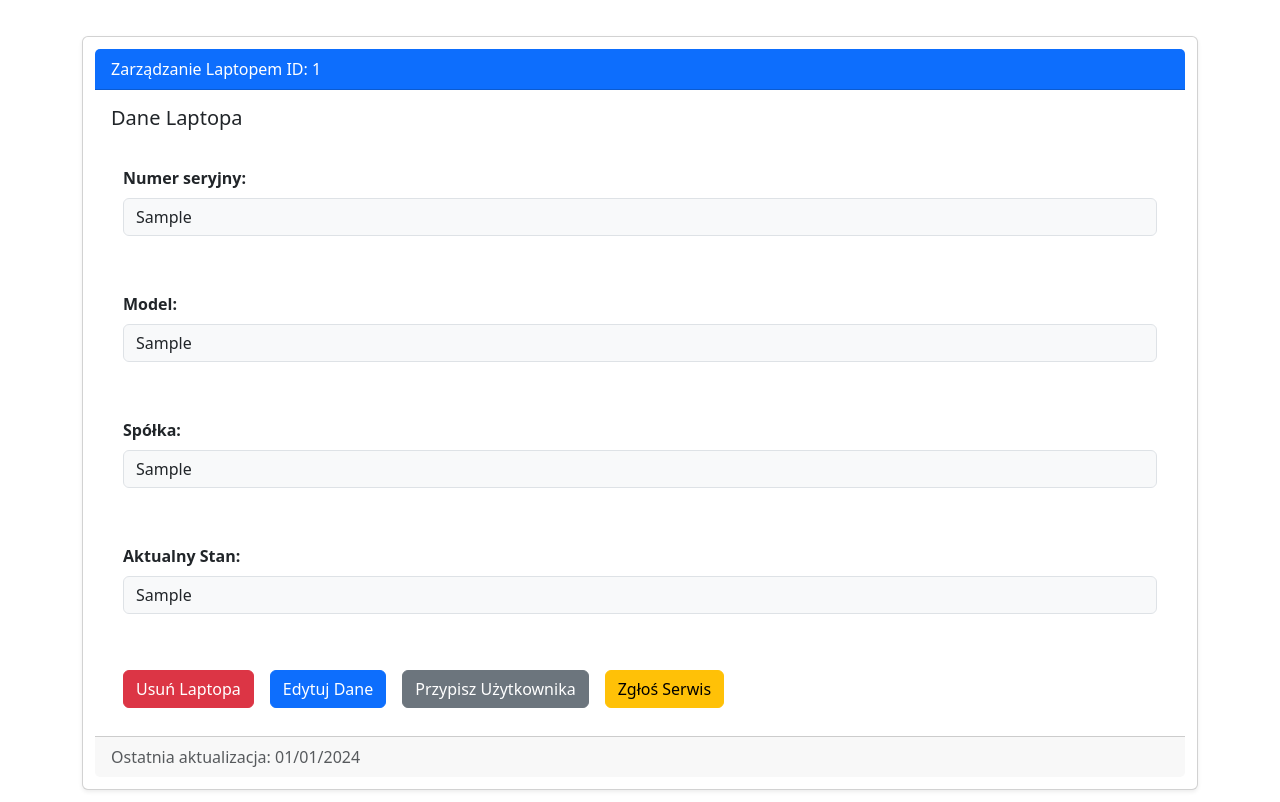
After one commit to SZKYTU/AutoRaport, a Flask app: template templates/laptop_panel.html in a window 1280 px wide. The commit adds this page. Run offline with Flask 3, Linux system fonts and the light colour scheme; the template is opened without the code that fills it: most values are stand-ins (such as "Sample title", 1, 10 or a date in 2020); some libraries are stand-ins or nearby versions.

Commit message:
add laptop panel view and error handling (buttons to link)

```diff
--- a/__init__.py
+++ b/__init__.py
@@ -37,12 +37,6 @@ def start():
 def laptop_list():
     return render_template('laptop_list_form.html')
 
-
-@app.route('/laptop/panel/<int:laptop_id>')
-def laptop_panel(laptop_id):
-    return f'{laptop_id}'
-
-
 @app.route('/laptop')
 def laptops():
     return render_template('laptops.html')
@@ -61,6 +55,25 @@ def protosols_list():
 @app.route('/protocol/view/<int:protocol_id>', methods=['GET'])
 def get_protocol_view(protocol_id):
     return render_template('protocol_form.html', protocol_id=protocol_id)
+
+
+@app.route('/laptop/panel/<int:laptop_id>', methods=['GET'])
+def laptop_panel(laptop_id):
+    try:
+        # tuple [0] - serial_number, [1] - model, [2] - company, [3] - status
+        laptop_info = session.query(Laptop.serial_number, Laptop.model, Laptop.company, Laptop.status).filter(
+            Laptop.id == laptop_id).first()
+
+        if laptop_info:
+            return render_template('laptop_panel.html', laptop_id=laptop_id, laptop_info=laptop_info)
+        else:
+            return jsonify({'error': 'Laptop not found'}), 404
+
+    except SQLAlchemyError as e:
+        print(f"Database error occurred: {e}")
+
+    finally:
+        session.close()
 
 
 # API servis
--- /dev/null
+++ b/templates/laptop_panel.html
@@ -0,0 +1,102 @@
+<!DOCTYPE html>
+<html lang="pl">
+  <head>
+    <meta charset="UTF-8" />
+    <meta name="viewport" content="width=device-width, initial-scale=1.0" />
+    <title>Zarządzanie Laptopem</title>
+    <!-- Bootstrap CSS -->
+    <link
+      href="{{ url_for('static', filename='css/laptop_list_form.css') }}"
+      rel="stylesheet"
+    />
+
+    <link
+      href="https://cdn.jsdelivr.net/npm/bootstrap@5.3.2/dist/css/bootstrap.min.css"
+      rel="stylesheet"
+      integrity="sha384-T3c6CoIi6uLrA9TneNEoa7RxnatzjcDSCmG1MXxSR1GAsXEV/Dwwykc2MPK8M2HN"
+      crossorigin="anonymous"
+    />
+    <!-- BS ICON-->
+    <link
+      href="path/to/bootstrap-icons/font/bootstrap-icons.css"
+      rel="stylesheet"
+    />
+    <!-- Bootstrap JS (popper.js is required for some components) -->
+    <script
+      src="https://code.jquery.com/jquery-3.2.1.slim.min.js"
+      integrity="sha384-KJ3o2DKtIkvYIK3UENzmM7KCkRr/rE9/Qpg6aAZGJwFDMVNA/GpGFF93hXpG5KkN"
+      crossorigin="anonymous"
+    ></script>
+    <script
+      src="https://cdn.jsdelivr.net/npm/popper.js@1.12.9/dist/umd/popper.min.js"
+      integrity="sha384-ApNbgh9B+Y1QKtv3Rn7W3mgPxhU9K/ScQsAP7hUibX39j7fakFPskvXusvfa0b4Q"
+      crossorigin="anonymous"
+    ></script>
+    <script
+      src="https://cdn.jsdelivr.net/npm/bootstrap@4.0.0/dist/js/bootstrap.min.js"
+      integrity="sha384-JZR6Spejh4U02d8jOt6vLEHfe/JQGiRRSQQxSfFWpi1MquVdAyjUar5+76PVCmYl"
+      crossorigin="anonymous"
+    ></script>
+  </head>
+  <body>
+    <div class="container mt-4">
+      <div class="card shadow-sm">
+        <div class="card-header bg-primary text-white">
+          Zarządzanie Laptopem ID: {{ laptop_id }}
+        </div>
+        <div class="card-body">
+          <h5 class="card-title mb-4">Dane Laptopa</h5>
+          <div class="mb-3">
+            <label class="form-label"><strong>Numer seryjny:</strong></label>
+            <p class="form-control bg-light">{{ laptop_info[0] }}</p>
+          </div>
+          <div class="mb-3">
+            <label class="form-label"><strong>Model:</strong></label>
+            <p class="form-control bg-light">{{ laptop_info[1] }}</p>
+          </div>
+          <div class="mb-3">
+            <label class="form-label"><strong>Spółka:</strong></label>
+            <p class="form-control bg-light">{{laptop_info[2]}}</p>
+          </div>
+          <div class="mb-3">
+            <label class="form-label"><strong>Aktualny Stan:</strong></label>
+            <p class="form-control bg-light">{{laptop_info[3]}}</p>
+          </div>
+
+          <!-- action -->
+          <div class="d-grid gap-2 d-md-flex justify-content-md-start">
+            <button
+              class="btn btn-danger me-md-2"
+              type="button"
+              onclick="confirmDelete()"
+            >
+              Usuń Laptopa
+            </button>
+            <button
+              class="btn btn-primary me-md-2"
+              type="button"
+              onclick="editDetails()"
+            >
+              Edytuj Dane
+            </button>
+            <button class="btn btn-secondary" type="button">
+              Przypisz Użytkownika
+            </button>
+            <button class="btn btn-warning ms-md-2" type="button">
+              Zgłoś Serwis
+            </button>
+          </div>
+        </div>
+        <div class="card-footer text-muted">
+          Ostatnia aktualizacja: 01/01/2024
+        </div>
+      </div>
+    </div>
+
+    <script>
+      // JS SOURCE
+    </script>
+    <!-- Bootstrap anad JS-->
+    <script src="path/to/bootstrap/js/bootstrap.bundle.min.js"></script>
+  </body>
+</html>
```
Also changed, not shown: templates/laptops.html (+20 -1 lines).
